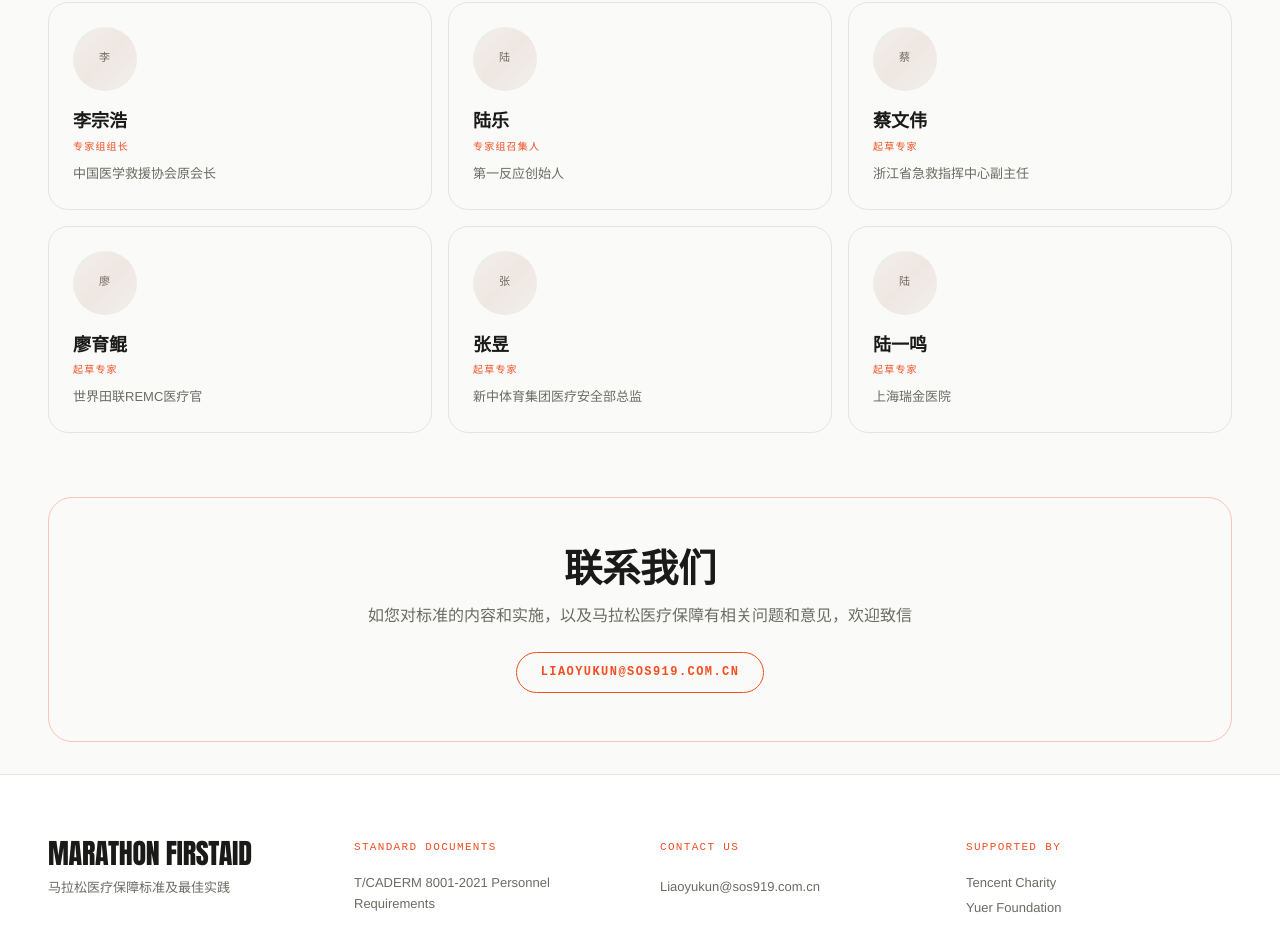
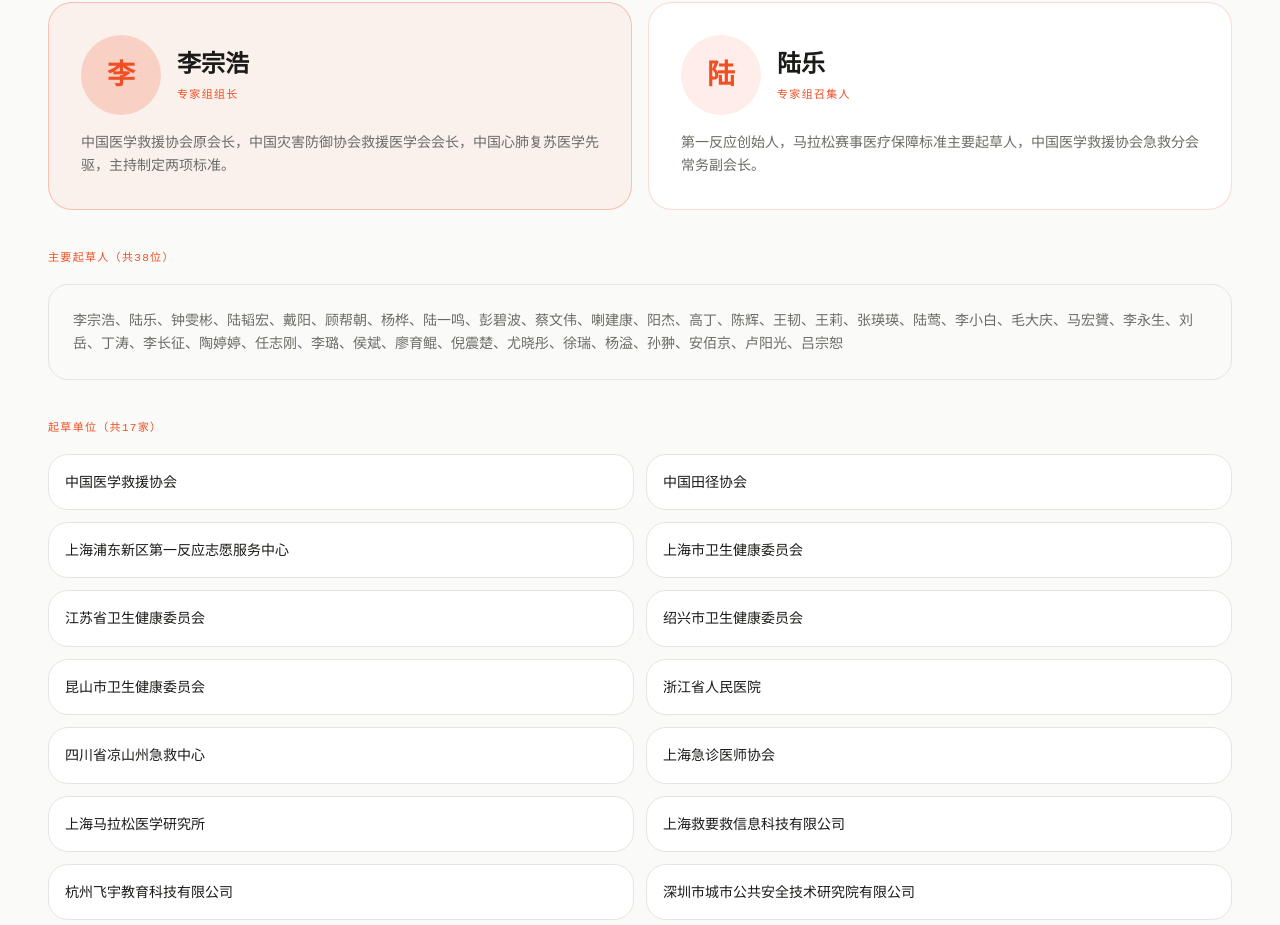
Before and after one commit to Arrowliu083/marathon-medical-site, a Next.js app: page /en/about in a window 1280 px wide. Shown: the part 1431-2356 px from the top of the page. Built offline with nearby package versions, Linux system fonts and the light colour scheme.

Commit message:
修改：关于页面列出全部38位专家和17家单位；首页关键数据改为专家数/单位数/救活率

```diff
--- a/src/app/[locale]/HomeContent.tsx
+++ b/src/app/[locale]/HomeContent.tsx
@@ -15,10 +15,9 @@
   latestUpdates: string;
   keyData: string;
   stats: {
-    standards: string;
     experts: string;
+    units: string;
     survivalRate: string;
-    events: string;
   };
 }
 
@@ -86,15 +85,7 @@
           <h2 className="mono-label text-[12px] text-accent mb-8 text-center">
             {t.keyData}
           </h2>
-          <div className="grid grid-cols-2 md:grid-cols-4 gap-6 text-center">
-            <div>
-              <div className="display-hero text-[clamp(2rem,4vw,3.813rem)] text-accent mb-2">
-                2
-              </div>
-              <div className="mono-label text-[11px] text-text-secondary">
-                {t.stats.standards}
-              </div>
-            </div>
+          <div className="grid grid-cols-1 sm:grid-cols-3 gap-6 text-center">
             <div>
               <div className="display-hero text-[clamp(2rem,4vw,3.813rem)] text-accent mb-2">
                 38
@@ -105,18 +96,18 @@
             </div>
             <div>
               <div className="display-hero text-[clamp(2rem,4vw,3.813rem)] text-accent mb-2">
-                92%
+                17
               </div>
               <div className="mono-label text-[11px] text-text-secondary">
-                {t.stats.survivalRate}
+                {t.stats.units}
               </div>
             </div>
             <div>
               <div className="display-hero text-[clamp(2rem,4vw,3.813rem)] text-accent mb-2">
-                568
+                {'>'}92%
               </div>
               <div className="mono-label text-[11px] text-text-secondary">
-                {t.stats.events}
+                {t.stats.survivalRate}
               </div>
             </div>
           </div>
--- a/src/app/[locale]/about/AboutContent.tsx
+++ b/src/app/[locale]/about/AboutContent.tsx
@@ -160,33 +160,81 @@
       {/* Key experts */}
       <div className="mb-16">
         <h2 className="mono-label text-[12px] text-accent mb-8">
-          核心专家
+          标准起草专家及单位
         </h2>
-        <div className="grid grid-cols-1 md:grid-cols-2 lg:grid-cols-3 gap-4">
+
+        {/* 专家组组长 & 召集人 */}
+        <div className="grid grid-cols-1 md:grid-cols-2 gap-4 mb-10">
+          <div className="rounded-feature border border-accent/30 bg-accent/5 p-8">
+            <div className="flex items-center gap-4 mb-4">
+              <div className="w-20 h-20 rounded-round bg-accent/20 flex items-center justify-center text-accent text-[28px] font-bold font-sans">
+                李
+              </div>
+              <div>
+                <h3 className="font-sans font-bold text-[24px] text-text-primary">李宗浩</h3>
+                <p className="mono-label text-[11px] text-accent mt-1">专家组组长</p>
+              </div>
+            </div>
+            <p className="text-[14px] text-text-secondary leading-relaxed">
+              中国医学救援协会原会长，中国灾害防御协会救援医学会会长，中国心肺复苏医学先驱，主持制定两项标准。
+            </p>
+          </div>
+
+          <div className="rounded-feature border border-accent/20 bg-surface p-8">
+            <div className="flex items-center gap-4 mb-4">
+              <div className="w-20 h-20 rounded-round bg-accent/10 flex items-center justify-center text-accent text-[28px] font-bold font-sans">
+                陆
+              </div>
+              <div>
+                <h3 className="font-sans font-bold text-[24px] text-text-primary">陆乐</h3>
+                <p className="mono-label text-[11px] text-accent mt-1">专家组召集人</p>
+              </div>
+            </div>
+            <p className="text-[14px] text-text-secondary leading-relaxed">
+              第一反应创始人，马拉松赛事医疗保障标准主要起草人，中国医学救援协会急救分会常务副会长。
+            </p>
+          </div>
+        </div>
+
+        {/* 全部起草专家 */}
+        <h3 className="mono-label text-[11px] text-accent mb-4">
+          主要起草人（共38位）
+        </h3>
+        <div className="rounded-card border border-border p-6 bg-canvas-black mb-10">
+          <p className="text-[14px] text-text-secondary leading-relaxed">
+            李宗浩、陆乐、钟雯彬、陆韬宏、戴阳、顾帮朝、杨桦、陆一鸣、彭碧波、蔡文伟、喇建康、阳杰、高丁、陈辉、王韧、王莉、张瑛瑛、陆莺、李小白、毛大庆、马宏贇、李永生、刘岳、丁涛、李长征、陶婷婷、任志刚、李璐、侯斌、廖育鲲、倪震楚、尤晓彤、徐瑞、杨溢、孙翀、安佰京、卢阳光、吕宗恕
+          </p>
+        </div>
+
+        {/* 起草单位 */}
+        <h3 className="mono-label text-[11px] text-accent mb-4">
+          起草单位（共17家）
+        </h3>
+        <div className="grid grid-cols-1 md:grid-cols-2 gap-3">
           {[
-            { name: '李宗浩', role: '专家组组长', org: '中国医学救援协会原会长' },
-            { name: '陆乐', role: '专家组召集人', org: '第一反应创始人' },
-            { name: '蔡文伟', role: '起草专家', org: '浙江省急救指挥中心副主任' },
-            { name: '廖育鲲', role: '起草专家', org: '世界田联REMC医疗官' },
-            { name: '张昱', role: '起草专家', org: '新中体育集团医疗安全部总监' },
-            { name: '陆一鸣', role: '起草专家', org: '上海瑞金医院' },
-          ].map((expert) => (
+            '中国医学救援协会',
+            '中国田径协会',
+            '上海浦东新区第一反应志愿服务中心',
+            '上海市卫生健康委员会',
+            '江苏省卫生健康委员会',
+            '绍兴市卫生健康委员会',
+            '昆山市卫生健康委员会',
+            '浙江省人民医院',
+            '四川省凉山州急救中心',
+            '上海急诊医师协会',
+            '上海马拉松医学研究所',
+            '上海救要救信息科技有限公司',
+            '杭州飞宇教育科技有限公司',
+            '深圳市城市公共安全技术研究院有限公司',
+            '中安标准（北京）医学研究院',
+            '广州悦尔公益基金会',
+            '腾讯公益慈善基金会',
+          ].map((org) => (
             <div
-              key={expert.name}
-              className="rounded-card border border-border p-6 bg-canvas-black"
+              key={org}
+              className="rounded-card border border-border p-4 bg-surface hover:border-accent/30 transition-colors duration-150"
             >
-              <div className="img-placeholder rounded-round w-16 h-16 mb-4 text-[10px] flex items-center justify-center">
-                {expert.name[0]}
-              </div>
-              <h3 className="font-sans font-bold text-[18px] text-text-primary mb-1">
-                {expert.name}
-              </h3>
-              <p className="mono-label text-[10px] text-accent mb-2">
-                {expert.role}
-              </p>
-              <p className="text-[13px] text-text-secondary">
-                {expert.org}
-              </p>
+              <p className="text-[14px] text-text-primary">{org}</p>
             </div>
           ))}
         </div>
--- a/src/app/[locale]/page.tsx
+++ b/src/app/[locale]/page.tsx
@@ -17,10 +17,9 @@
     latestUpdates: t('latestUpdates'),
     keyData: t('keyData'),
     stats: {
-      standards: t('stats.standards'),
       experts: t('stats.experts'),
+      units: t('stats.units'),
       survivalRate: t('stats.survivalRate'),
-      events: t('stats.events'),
     },
   };
 
--- a/src/messages/en.json
+++ b/src/messages/en.json
@@ -15,10 +15,9 @@
     "latestUpdates": "Latest Updates",
     "keyData": "Key Data",
     "stats": {
-      "standards": "First Standards",
       "experts": "Drafting Experts",
-      "survivalRate": "Cardiac Arrest Survival",
-      "events": "Events Covered"
+      "units": "Drafting Organizations",
+      "survivalRate": "Cardiac Arrest Survival Best Practice"
     }
   },
   "article": {
--- a/src/messages/zh.json
+++ b/src/messages/zh.json
@@ -15,10 +15,9 @@
     "latestUpdates": "最新动态",
     "keyData": "关键数据",
     "stats": {
-      "standards": "首批行业标准",
       "experts": "起草专家",
-      "survivalRate": "心脏骤停救活率",
-      "events": "保障赛事"
+      "units": "起草单位",
+      "survivalRate": "心脏骤停救活率最佳实践"
     }
   },
   "article": {
```
